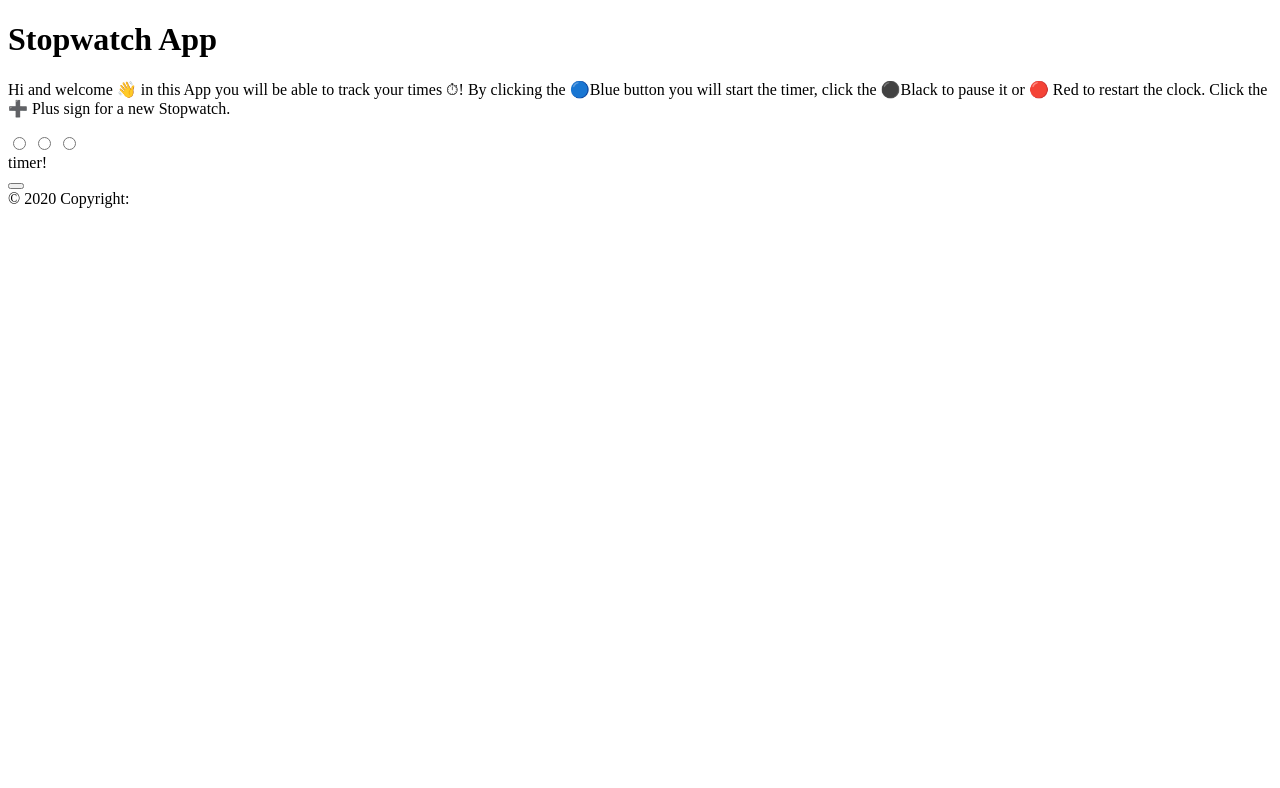
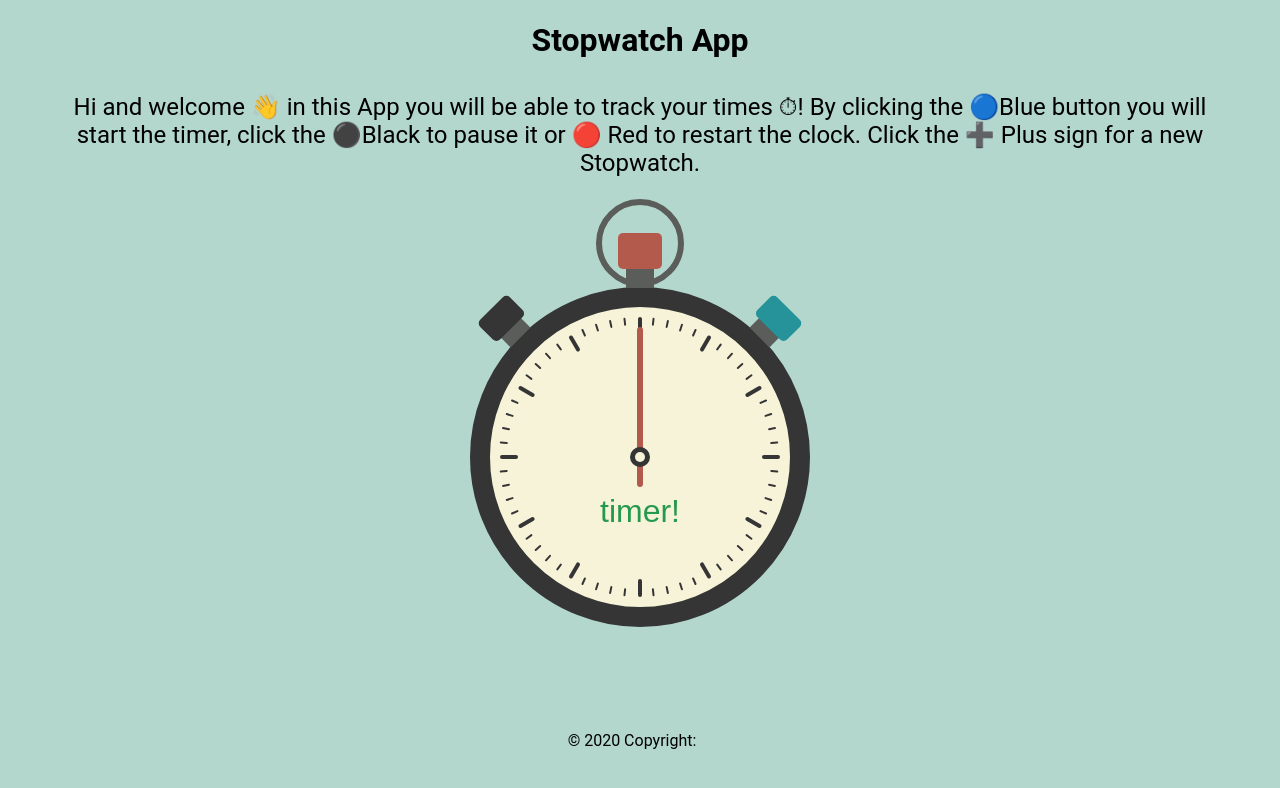
Before and after one commit to jm27/Stopwatch-App, a plain HTML site: page index.html in a window 1280 px wide. Drawn offline with Linux system fonts and the light colour scheme.

Commit message:
added css and javscript files

```diff
--- a/css/style.css
+++ b/css/style.css
@@ -0,0 +1,556 @@
+body {
+  background: #b3d7cd;
+  text-align: center;
+  font-family: "Roboto", sans-serif;
+}
+
+.description{
+  padding: 10px 5%;
+font-size: x-large;
+}
+
+input[type="radio"] {
+  display: none;
+}
+/* Animation Controls (input radio so only one is active)*/
+#start:checked ~ .second-hand {
+  animation-play-state: running;
+}
+
+#stop:checked ~ .second-hand {
+  animation-play-state: paused;
+}
+
+#reset:checked ~ .second-hand {
+  animation: none;
+}
+
+.clock1 {
+  position: relative;
+  width: 300px;
+  height: 300px;
+  background: #f7f3d9;
+  border: 20px solid #353535;
+  border-radius: 50%;
+  margin: 100px auto;
+  margin-bottom: 20px;
+}
+
+.btn {
+  position: absolute;
+  top: -45px;
+  left: 50%;
+  margin-left: -14px;
+  width: 28px;
+  height: 26px;
+  background: #5a5d5a;
+  z-index: 19;
+  transform-origin: 50% 195px;
+}
+
+.right {
+  top: -35px;
+  height: 16px;
+  transform-origin: 50% 185px;
+  transform: rotate(45deg);
+}
+
+.left {
+  top: -35px;
+  height: 16px;
+  transform-origin: 50% 185px;
+  transform: rotate(-45deg);
+}
+
+.ring {
+  display: block;
+  position: absolute;
+  top: -108px;
+  left: 50%;
+  margin-left: -44px;
+  width: 88px;
+  height: 88px;
+  box-sizing: border-box;
+  border-radius: 50%;
+  border: 6px solid #5a5d5a;
+}
+
+.red {
+  top: -74px;
+  margin-left: -22px;
+  width: 44px;
+  height: 36px;
+  background: #b45a4d;
+  border-radius: 5px;
+  cursor: pointer;
+  transition: all 0.1s;
+  z-index: 20;
+}
+
+.blue,
+.black {
+  top: -60px;
+  margin-left: -21px;
+  width: 42px;
+  height: 28px;
+  background: #259399;
+  border-radius: 5px;
+  z-index: 20;
+  cursor: pointer;
+  transition: all 0.1s;
+  transform-origin: 50% 210px;
+}
+
+.black {
+  background: #353535;
+}
+
+.red:active {
+  transform: translateY(10px);
+}
+
+.blue:active {
+  transform: rotate(45deg) translateY(10px);
+}
+
+.black:active {
+  transform: rotate(-45deg) translateY(10px);
+}
+
+.axis {
+  display: block;
+  position: absolute;
+  top: 0;
+  left: 0;
+  right: 0;
+  bottom: 0;
+  margin: auto;
+  width: 20px;
+  height: 20px;
+  background: #353535;
+  border-radius: 50%;
+  z-index: 10;
+}
+
+.axis.tiny {
+  width: 10px;
+  height: 10px;
+  background: #f7f3d9;
+  z-index: 11;
+}
+
+.second-hand {
+  display: block;
+  position: absolute;
+  top: 20px;
+  left: 50%;
+  margin-left: -3px;
+  width: 6px;
+  height: 160px;
+  background: #b45a4d;
+  border-radius: 3px;
+  z-index: 2;
+  transform-origin: center 130px;
+  transform: rotate(0);
+  animation-name: secunda;
+  animation-duration: 60s;
+  animation-delay: 0;
+  animation-timing-function: linear;
+  animation-iteration-count: infinite;
+  animation-play-state: paused;
+}
+
+.clock-face {
+  display: block;
+  position: absolute;
+  top: 10px;
+  left: 50%;
+  margin-left: -2px;
+  width: 4px;
+  height: 18px;
+  background: #353535;
+  border-radius: 2px;
+  z-index: 1;
+  transform-origin: 50% 140px;
+}
+
+.seconds {
+  width: 2px;
+  height: 8px;
+}
+
+.second-1 {
+  transform: rotate(6deg);
+}
+
+.second-2 {
+  transform: rotate(12deg);
+}
+
+.second-3 {
+  transform: rotate(18deg);
+}
+
+.second-4 {
+  transform: rotate(24deg);
+}
+
+.one {
+  transform: rotate(30deg);
+}
+
+.second-6 {
+  transform: rotate(36deg);
+}
+
+.second-7 {
+  transform: rotate(42deg);
+}
+
+.second-8 {
+  transform: rotate(48deg);
+}
+
+.second-9 {
+  transform: rotate(54deg);
+}
+
+.two {
+  transform: rotate(60deg);
+}
+
+.second-11 {
+  transform: rotate(66deg);
+}
+
+.second-12 {
+  transform: rotate(72deg);
+}
+
+.second-13 {
+  transform: rotate(78deg);
+}
+
+.second-14 {
+  transform: rotate(84deg);
+}
+
+.three {
+  transform: rotate(90deg);
+}
+
+.second-16 {
+  transform: rotate(96deg);
+}
+
+.second-17 {
+  transform: rotate(102deg);
+}
+
+.second-18 {
+  transform: rotate(108deg);
+}
+
+.second-19 {
+  transform: rotate(114deg);
+}
+
+.four {
+  transform: rotate(120deg);
+}
+
+.second-21 {
+  transform: rotate(126deg);
+}
+
+.second-22 {
+  transform: rotate(132deg);
+}
+
+.second-23 {
+  transform: rotate(138deg);
+}
+
+.second-24 {
+  transform: rotate(144deg);
+}
+
+.five {
+  transform: rotate(150deg);
+}
+
+.second-26 {
+  transform: rotate(156deg);
+}
+
+.second-27 {
+  transform: rotate(162deg);
+}
+
+.second-28 {
+  transform: rotate(168deg);
+}
+
+.second-29 {
+  transform: rotate(174deg);
+}
+
+.six {
+  transform: rotate(180deg);
+}
+
+.second-31 {
+  transform: rotate(186deg);
+}
+
+.second-32 {
+  transform: rotate(192deg);
+}
+
+.second-33 {
+  transform: rotate(198deg);
+}
+
+.second-34 {
+  transform: rotate(204deg);
+}
+
+.seven {
+  transform: rotate(210deg);
+}
+
+.second-36 {
+  transform: rotate(216deg);
+}
+
+.second-37 {
+  transform: rotate(222deg);
+}
+
+.second-38 {
+  transform: rotate(228deg);
+}
+
+.second-39 {
+  transform: rotate(234deg);
+}
+
+.eight {
+  transform: rotate(240deg);
+}
+
+.second-41 {
+  transform: rotate(246deg);
+}
+
+.second-42 {
+  transform: rotate(252deg);
+}
+
+.second-43 {
+  transform: rotate(258deg);
+}
+
+.second-44 {
+  transform: rotate(264deg);
+}
+
+.nine {
+  transform: rotate(270deg);
+}
+
+.second-46 {
+  transform: rotate(276deg);
+}
+
+.second-47 {
+  transform: rotate(282deg);
+}
+
+.second-48 {
+  transform: rotate(288deg);
+}
+
+.second-49 {
+  transform: rotate(294deg);
+}
+
+.ten {
+  transform: rotate(300deg);
+}
+
+.second-51 {
+  transform: rotate(306deg);
+}
+
+.second-52 {
+  transform: rotate(312deg);
+}
+
+.second-53 {
+  transform: rotate(318deg);
+}
+
+.second-54 {
+  transform: rotate(324deg);
+}
+
+.eleven {
+  transform: rotate(330deg);
+}
+
+.second-56 {
+  transform: rotate(336deg);
+}
+
+.second-57 {
+  transform: rotate(342deg);
+}
+
+.second-58 {
+  transform: rotate(348deg);
+}
+
+.second-59 {
+  transform: rotate(354deg);
+}
+/* ANIMATION */
+
+@keyframes secunda {
+  0% {
+    transform: rotate(0);
+  }
+  100% {
+    transform: rotate(360deg);
+  }
+}
+
+/* Timer Display */
+
+.timer {
+  color: #25994d;
+  font-size: xx-large;
+  position: relative;
+  top: 186px;
+  font-family: "Orbitron", sans-serif;
+}
+
+.new-timer {
+  top: 0px;
+  padding: 3px 6%;
+  background-color: #f7f3d9;
+  border: 3px solid #353535;
+  display: inline-block;
+  width: 50%;
+  margin: 15px;
+}
+
+/* Buttons */
+
+.btns {
+  font-family: "Orbitron", sans-serif;
+  font-size: x-large;
+}
+
+.create-new-btn {
+  grid-row: auto;
+  grid-column: 1 / span 2;
+  background: none;
+  border: none;
+}
+.fa-plus {
+  font-size: 60px;
+  color: #f44336;
+  margin: 12px;
+}
+.fa-plus:hover {
+  color: red;
+}
+.fa-plus:active {
+  position: relative;
+  top: 2px;
+}
+.fa-github{
+  font-size: 30px;
+  margin: 8px;
+}
+.fa-github:hover{
+  color: #f44336;
+}
+.fa-github:active{
+  position: relative;
+  top: 2px;
+}
+
+.start2 {
+  border-color: #4caf50;
+  box-shadow: 0 0 40px 40px #4caf50 inset, 0 0 0 0 #4caf50;
+  -webkit-transition: all 150ms ease-in-out;
+  transition: all 150ms ease-in-out;
+}
+.start2:focus,
+.start2:hover {
+  box-shadow: 0 0 10px 0 #4caf50 inset, 0 0 10px 4px #4caf50;
+}
+.pause2 {
+  border-color: #ffeb3b;
+  box-shadow: 0 0 40px 40px #ffeb3b inset, 0 0 0 0 #ffeb3b;
+  -webkit-transition: all 150ms ease-in-out;
+  transition: all 150ms ease-in-out;
+}
+.pause2:hover,
+.pause2:focus {
+  box-shadow: 0 0 10px 0 #ffeb3b inset, 0 0 10px 4px #ffeb3b;
+}
+.resume2 {
+  border-color: #3498db;
+  box-shadow: 0 0 40px 40px #3498db inset, 0 0 0 0 #3498db;
+  -webkit-transition: all 150ms ease-in-out;
+  transition: all 150ms ease-in-out;
+}
+.resume2:hover,
+.resume2:focus {
+  box-shadow: 0 0 10px 0 #3498db inset, 0 0 10px 4px #3498db;
+}
+.reset2 {
+  border-color: #f44336;
+  box-shadow: 0 0 40px 40px #f44336 inset, 0 0 0 0 #f44336;
+  -webkit-transition: all 150ms ease-in-out;
+  transition: all 150ms ease-in-out;
+}
+.reset2:focus,
+.reset2:hover {
+  box-shadow: 0 0 10px 0 #f44336 inset, 0 0 10px 4px #f44336;
+}
+
+/* New stopwatchs container */
+.new-stopwatch-grid {
+  display: grid;
+  grid-template-columns: auto auto;
+  grid-template-rows: auto;
+}
+/* Media Query for small screens */
+
+@media screen and (max-width: 600px) {
+  .new-timer {
+    width: 60%;
+  }
+  .btns-grid {
+    display: grid;
+    grid-template-columns: 1fr 1fr;
+    gap: 12px;
+  }
+  .new-stopwatch-grid {
+    display: grid;
+    grid-template-columns: auto;
+    grid-template-rows: auto;
+  }
+  .stopWatch {
+    padding: 0px 15px;
+  }
+  .create-new-btn {
+    grid-row: auto;
+    grid-column: auto;
+  }
+
+}
--- a/index.html
+++ b/index.html
@@ -1,18 +1,18 @@
 <!DOCTYPE html>
 <html lang="en">
   <head>
-    <meta charset="UTF-8">
-    <meta name="viewport" content="width=device-width, initial-scale=1.0">
+    <meta charset="UTF-8" />
+    <meta name="viewport" content="width=device-width, initial-scale=1.0" />
     <title>Stopwatch App</title>
-    <link rel="stylesheet" href="./css/style.css">
+    <link rel="stylesheet" href="./css/style.css" />
   </head>
   <body>
     <h1>Stopwatch App</h1>
     <p class="description">
-          Hi and welcome 👋 in this App you will be able to track your times &#9201;!
-          By clicking the &#128309;Blue button you will start the timer, click the ⚫Black to
-          pause it or &#128308; Red to restart the clock. Click the ➕ Plus sign for a new
-          Stopwatch.
+      Hi and welcome 👋 in this App you will be able to track your times
+      &#9201;! By clicking the &#128309;Blue button you will start the timer,
+      click the ⚫Black to pause it or &#128308; Red to restart the clock. Click
+      the ➕ Plus sign for a new Stopwatch.
     </p>
     <div class="containerClock">
       <div class="clock1 stopWatch1">
@@ -100,14 +100,20 @@
       </div>
     </div>
     <div class="container new-stopwatch-grid">
-          <button class="create-new-btn create-new"><i class="fa fa-plus create-new"></i> </button>
+      <button class="create-new-btn create-new">
+        <i class="fa fa-plus create-new"></i>
+      </button>
     </div>
     <!-- Footer -->
     <footer class="footer">
       <!-- Copyright -->
       <div class="footer-copyright">
         © 2020 Copyright:
-              <a href="https://github.com/jm27" target="_blank" class="fa fa-github text-white fa-1x"></a>
+        <a
+          href="https://github.com/jm27"
+          target="_blank"
+          class="fa fa-github text-white fa-1x"
+        ></a>
       </div>
       <!-- Copyright -->
     </footer>
--- a/javascript/index.js
+++ b/javascript/index.js
@@ -0,0 +1,111 @@
+const containerElement = document.querySelector(".container");
+const createNewButton = document.querySelector(".create-new");
+//Stopwatch constructor
+function StopWatch(stopWatch) {
+  this.stopWatch = stopWatch;
+  //set times
+  this.m = 0;
+  this.s = 0;
+  this.ms = 0;
+  this.pause = false;
+  this.time;
+  //select elements we need
+  this.timer = stopWatch.querySelector(".timer");
+  this.startButton = stopWatch.querySelector(".start");
+  this.pauseButton = stopWatch.querySelector(".pause");
+  this.resumeButton = stopWatch.querySelector(".resume");
+  this.resetButton = stopWatch.querySelector(".reset");
+  // bind our methods to the instance when we need them
+  this.startTimer = this.startTimer.bind(this);
+  this.pauseTimer = this.pauseTimer.bind(this);
+  this.resumeTimer = this.resumeTimer.bind(this);
+  this.resetTimer = this.resetTimer.bind(this);
+  //when clicked do
+  this.startButton.addEventListener("click", this.startTimer);
+  this.pauseButton.addEventListener("click", this.pauseTimer);
+  this.resumeButton.addEventListener("click", this.resumeTimer);
+  this.resetButton.addEventListener("click", this.resetTimer);
+}
+//Prototypes
+//Start the timer
+StopWatch.prototype.startTimer = function () {
+  console.log("hello");
+
+  //If time is not running startTimer else do nothing, set pause to false
+  !this.time ? (this.time = setInterval(this.shine.bind(this), [100])) : ""; // if timer is set already it should not be initialize again!
+  this.pause = false;
+};
+//Timer is running do the following
+StopWatch.prototype.shine = function () {
+  //Display timer
+  this.timer.textContent = this.displayTime();
+  console.log(this.displayTime());
+  this.ms = this.ms + 1;
+  //if milliseconds equal 10 add a second else do nothing
+  this.ms == 10 ? ((this.ms = 0), this.s++) : "";
+  //if seconds equal 60 add a minute else do nothing
+  this.s == 60 ? ((this.s = 0), this.m++) : "";
+};
+
+//Stop timer
+StopWatch.prototype.stopTimer = function () {
+  //Stop timer and set time to false
+  clearInterval(this.time);
+  this.time = false;
+};
+//Pause the timer
+StopWatch.prototype.pauseTimer = function () {
+  this.stopTimer();
+  this.pause = true;
+};
+//Resume timer
+StopWatch.prototype.resumeTimer = function () {
+  console.log(this.pause);
+
+  this.pause ? this.startTimer() : "";
+};
+//Reset timer
+StopWatch.prototype.resetTimer = function () {
+  this.stopTimer();
+  [this.m, this.s, this.ms] = [0, 0, 0];
+  this.timer.textContent = this.displayTime();
+};
+//Display timer
+StopWatch.prototype.displayTime = function () {
+  return (
+    (this.m < 10 ? "0" + this.m : this.m) +
+    ":" +
+    (this.s < 10 ? "0" + this.s : this.s) +
+    "." +
+    (this.ms < 10 ? "0" + this.ms : this.ms)
+  );
+};
+// Create new StopWatch
+const stopWatchOne = new StopWatch(document.querySelector(".stopWatch1"));
+//
+let n = 2;
+const createStopWatch = function () {
+  // StopWatch HTML
+  let stopWatchElements = ` <div class="stopWatch stopWatch${n}">
+    <span class="timer new-timer">00:00.00</span>
+    <div class="btns btns-grid">
+      <button class="start btns start2" >Start</button>
+      <button class="pause btns pause2">
+        Pause
+      </button>
+      <button class="resume btns resume2">
+        Resume
+      </button>
+      <button class="reset btns reset2">Reset</button>
+    </div>`;
+  //Insert into stopWatch Div
+  containerElement.insertAdjacentHTML("afterBegin", stopWatchElements);
+  let timerSelector = document.querySelector(`.stopWatch${n}`);
+  let array = [];
+  array.push(new StopWatch(timerSelector));
+  n++;
+};
+//on click create new stopwatch
+createNewButton.addEventListener("click", createStopWatch);
+
+console.log(stopWatchOne);
```
Lines whose indentation alone changed are shown as unchanged.
